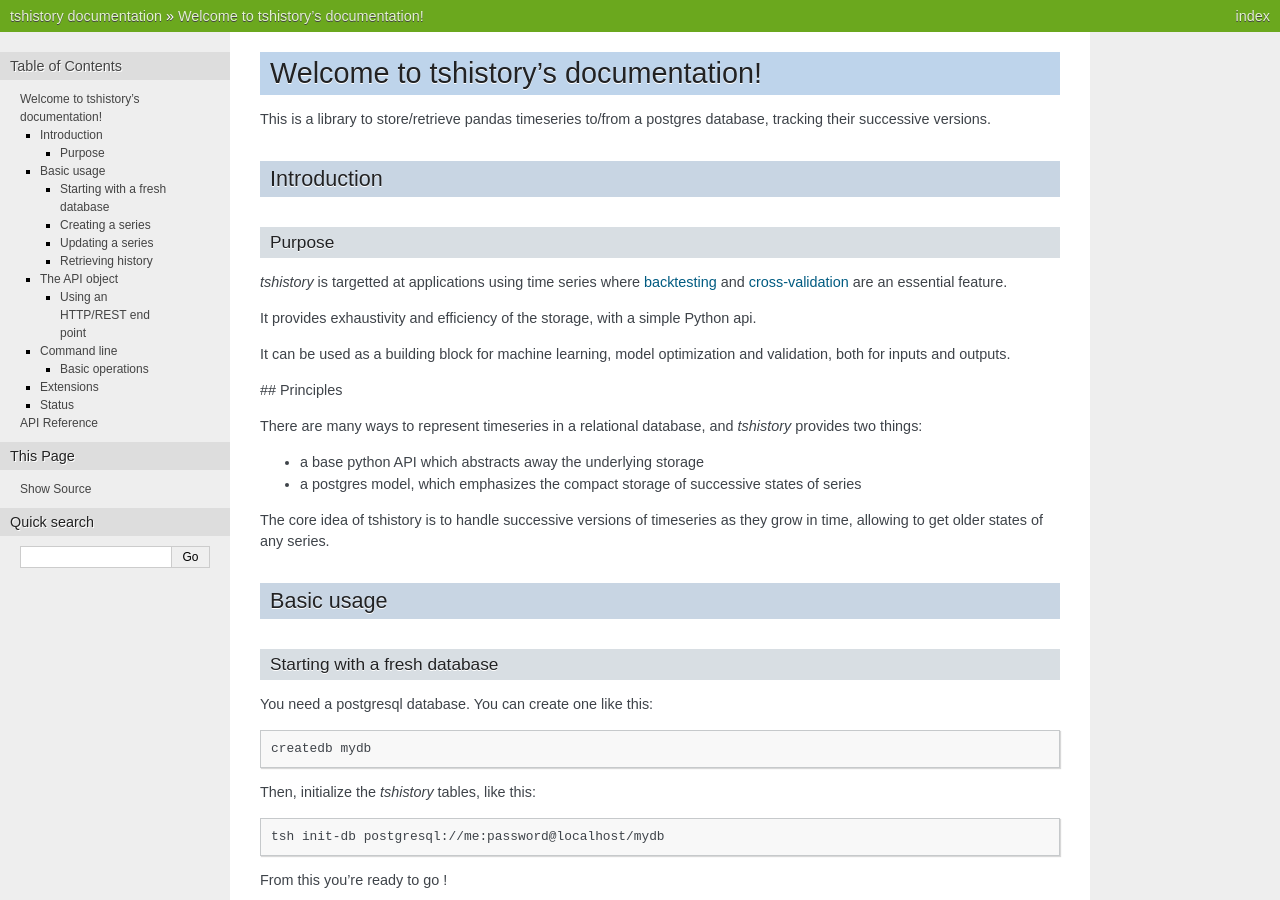
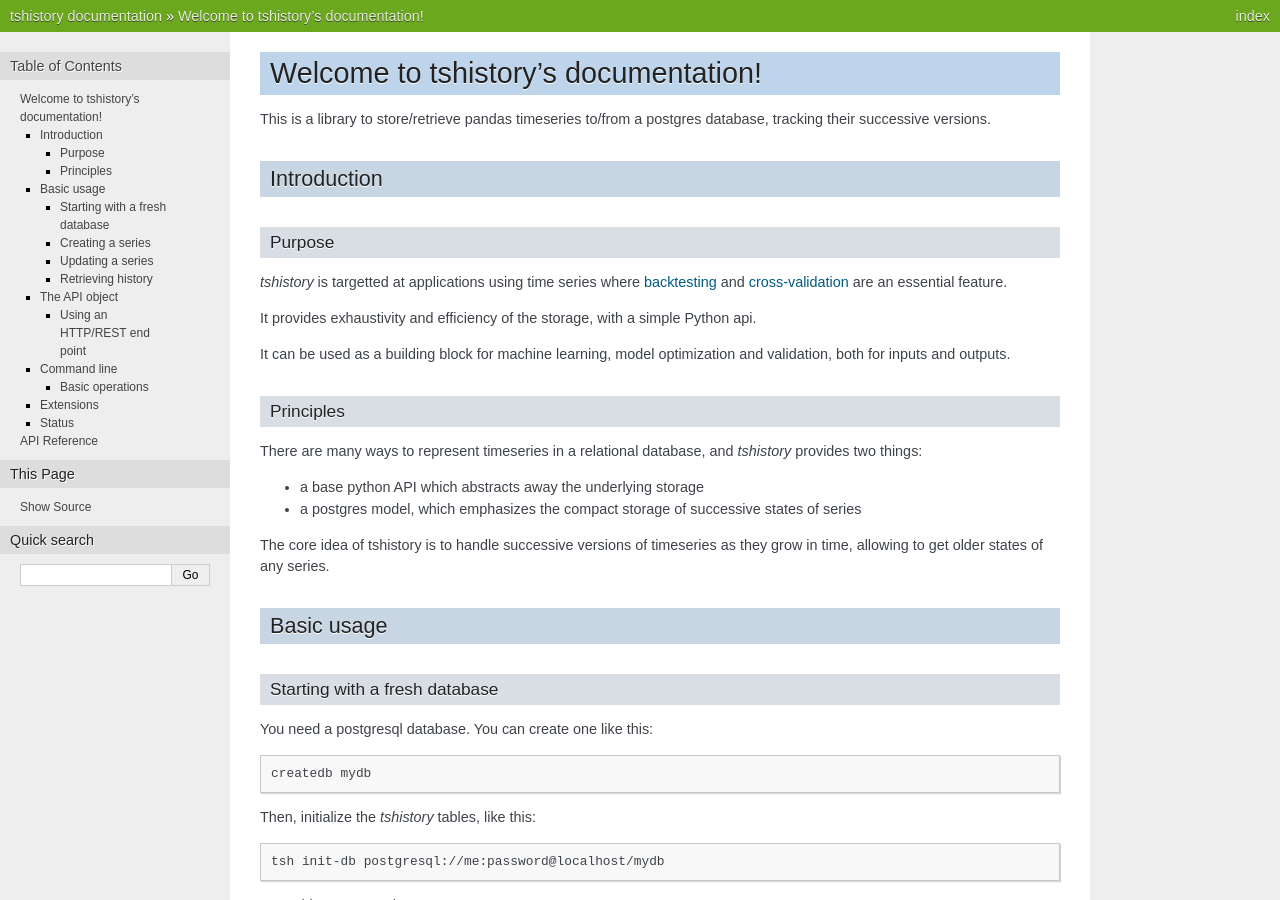
Before and after one commit to pythonianfr/tshistory, a Sphinx documentation site: the page built from doc/index.rst, in a window 1280 px wide and 900 px high. Built offline with Sphinx 7.4.7, drawn with Linux system fonts in a browser that asks for light colours.

Commit message:
doc: fix title (md -> rest format)

```diff
--- a/doc/index.rst
+++ b/doc/index.rst
@@ -24,7 +24,8 @@
 optimization and validation, both for inputs and outputs.
 
 
-## Principles
+Principles
+----------
 
 There are many ways to represent timeseries in a relational database,
 and `tshistory` provides two things:
```
